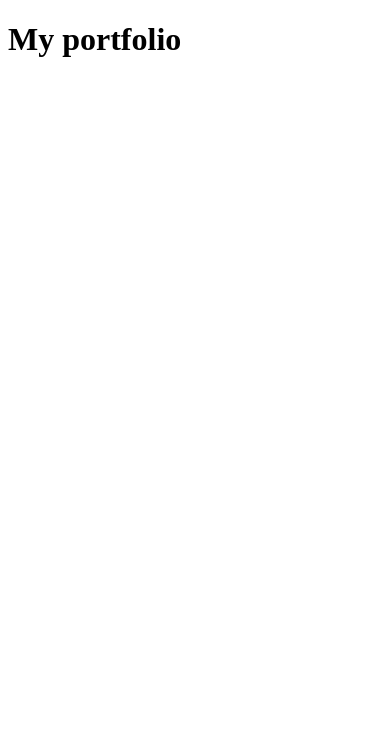
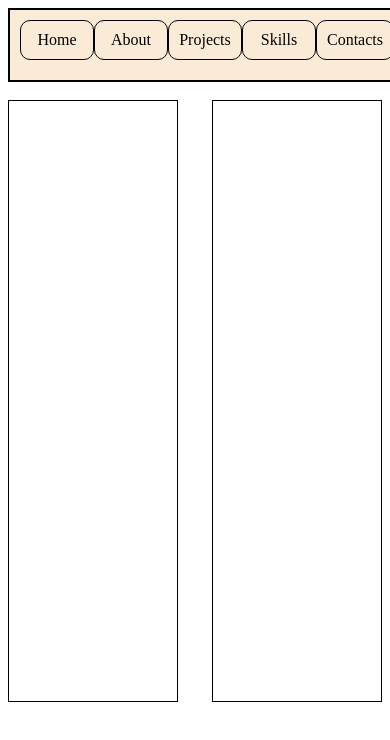
Before and after one commit to Amankumar654321/Amankumar654321.github.io, a plain HTML site: page index.html in a window 390 px wide. Drawn offline with Linux system fonts and the light colour scheme.

Commit message:
Responsive outline of portfolio

```diff
--- /dev/null
+++ b/index.css
@@ -0,0 +1,69 @@
+#navbar{
+height: 50px;
+border: 2px solid black;
+width: 100%;
+display: flex;
+padding: 10px;
+justify-content: space-evenly;
+justify-items: center;
+background-color: antiquewhite;
+}
+#navbar>div{
+    border: 1px solid;
+    height: 40px;
+    width: 100px;
+    padding: 10px;
+    box-sizing: border-box;
+    text-align: center;
+    border-radius: 10px;
+}
+#container1{
+    height: 600px;
+    width: 100%;
+    display: flex;
+    justify-content: space-between;
+}
+#container1>div{
+border: 1px solid;
+height: 600px;
+width: 45%;
+
+
+}
+
+
+
+
+
+
+@media all and(min-width : 551px) and (max-width: 850px){
+#navbar{
+    width: auto;
+    box-sizing: border-box;
+    border:0px;
+}
+#navbar>div{
+    width: auto;
+    padding: 5px;
+
+}
+
+
+
+
+}
+@media all and(min-width : 300px) and (max-width: 550px){
+    #navbar{
+        width: auto;
+        box-sizing: border-box;
+        border: 0px;
+    }
+    #navbar>div{
+        width: auto;
+
+
+    }
+
+
+
+    }
--- a/index.html
+++ b/index.html
@@ -4,9 +4,25 @@
     <meta charset="UTF-8">
     <meta http-equiv="X-UA-Compatible" content="IE=edge">
     <meta name="viewport" content="width=device-width, initial-scale=1.0">
+    <link rel="stylesheet" href="index.css">
     <title>My Portfolio</title>
 </head>
 <body>
-    <h1>My portfolio</h1>
+    <div id="navbar">
+        <div>Home</div>
+        <div>About</div>
+        <div>Projects</div>
+        <div>Skills</div>
+        <div>Contacts</div>
+    </div>
+    <br>
+<div id = "container1">
+    <div></div>
+    <div></div>
+</div>
+
+
+
+
 </body>
 </html>
```
Also changed, not shown: index.js (added).
